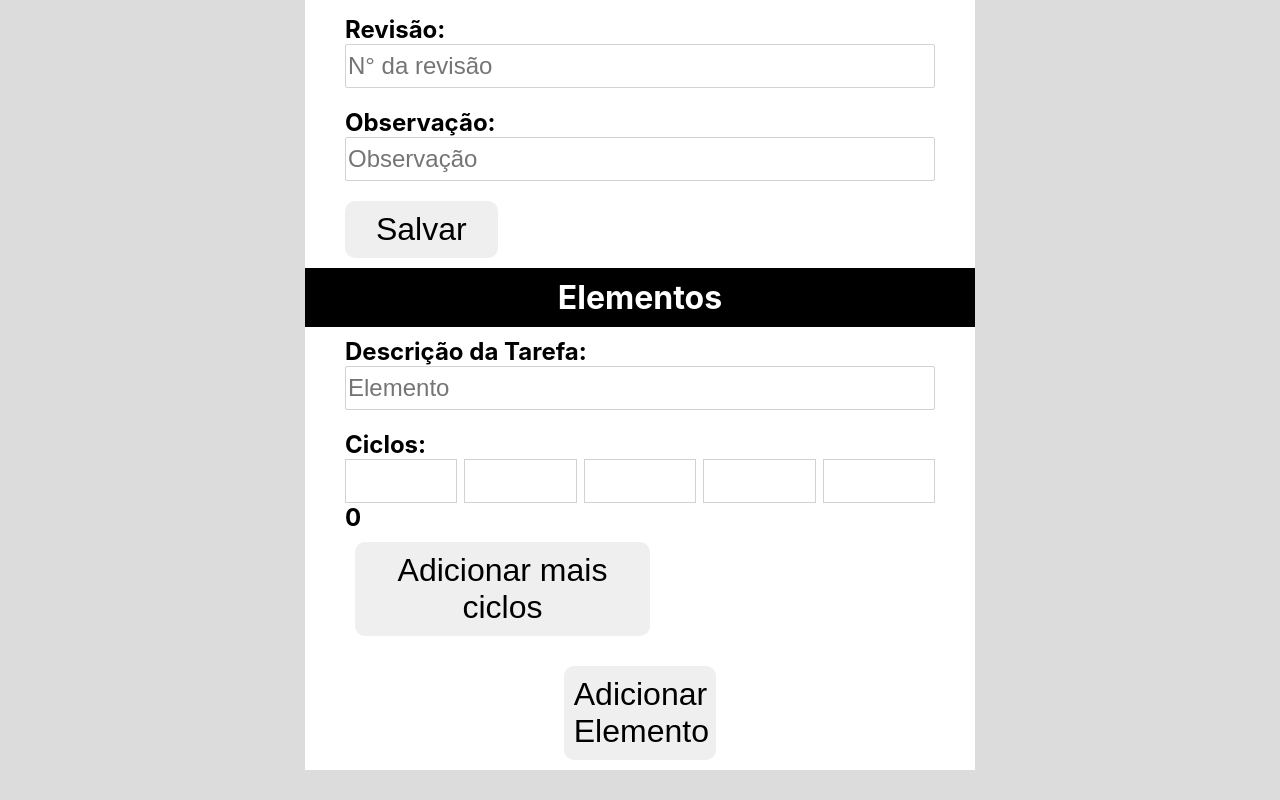
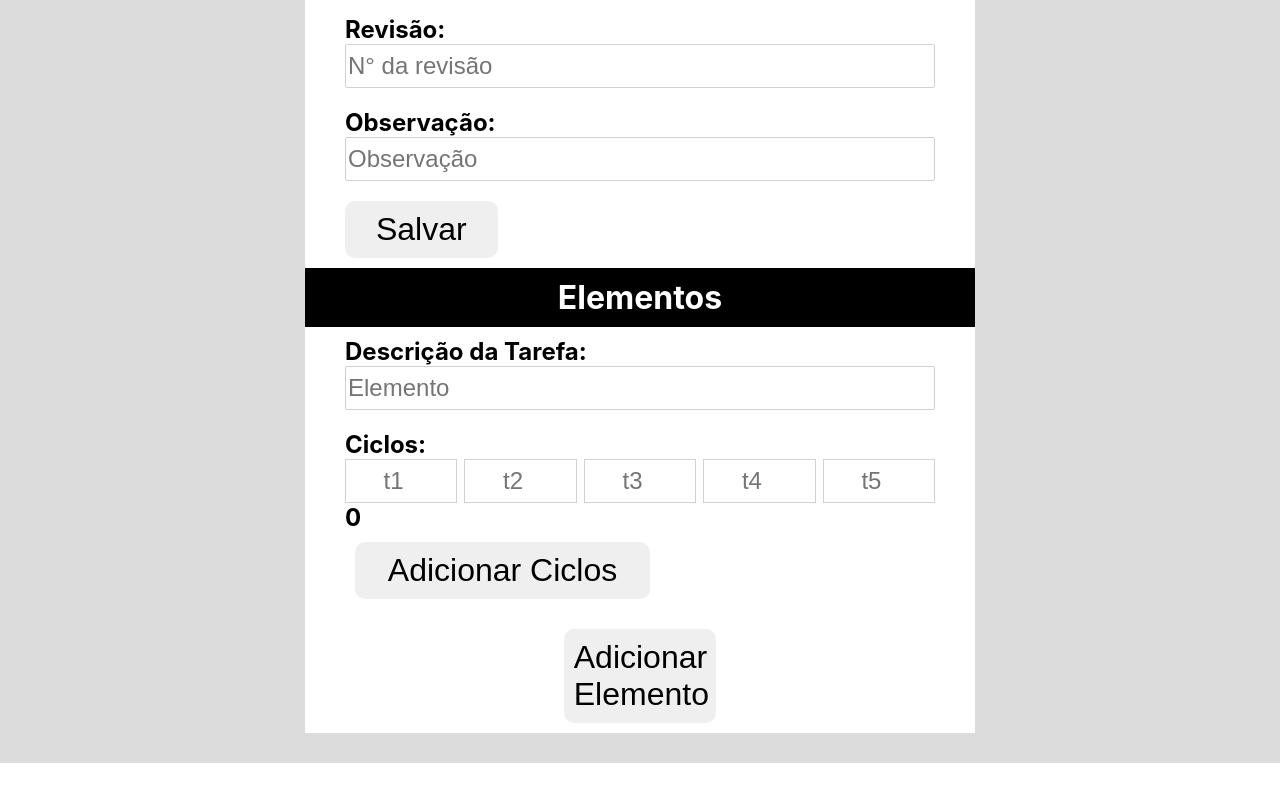
Before and after one commit to leonkito/Crono-App, a React (Create React App) app: page / in a window 1280 px wide. Shown: the part 750-1550 px from the top of the page. After the commit the page ends 1513 px from the top, so only its background shows below. Built offline with nearby package versions, Linux system fonts and the light colour scheme.

Commit message:
add placeholder

```diff
--- a/src/components/element.js
+++ b/src/components/element.js
@@ -1,5 +1,4 @@
 import React, { useState, useEffect} from "react";
-
 
 const Element = () => {
   const[{element}, setState] = useState({element:''});
@@ -24,7 +23,7 @@ const Element = () => {
         return accumulator + Number(value);
       }, 0);
       settempoControle(sum)
-    }, 2000);
+    }, 1500);
     return function() {
       clearInterval(id);
     }
@@ -52,10 +51,10 @@ const Element = () => {
       </div>
       <label>Ciclos:
       <div className="input-time-holder">
-        {[...Array(ciclos)].map((e, i) =><input name={i} key={i} type="number" value={time[i]} onChange={handleTime} className="input-time-form"></input>)}
+        {[...Array(ciclos)].map((e, i) =><input placeholder={`t${i+1}`}name={i} key={i} type="number" value={time[i]} onChange={handleTime} className="input-time-form"></input>)}
       </div>
       <div>{tempoControle}</div>
-      <button className="double-button submit-button" onClick={handleCiclos}>Adicionar mais ciclos</button>
+      <button className="double-button submit-button" onClick={handleCiclos}>Adicionar Ciclos</button>
       </label>
     </form>
   );
```
